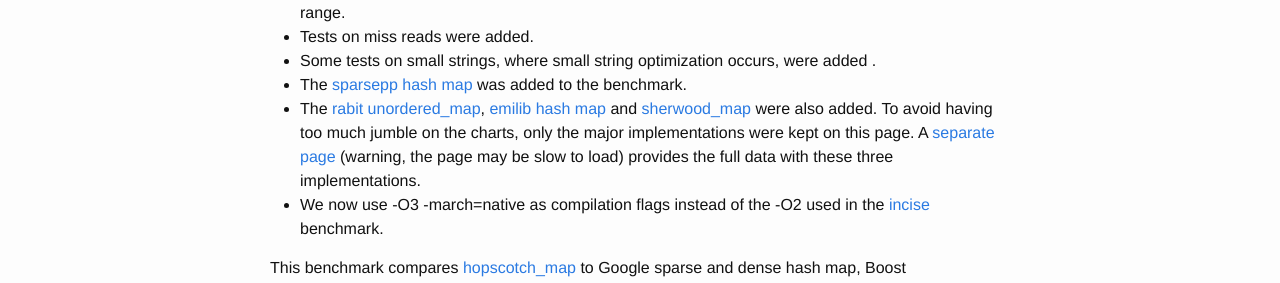
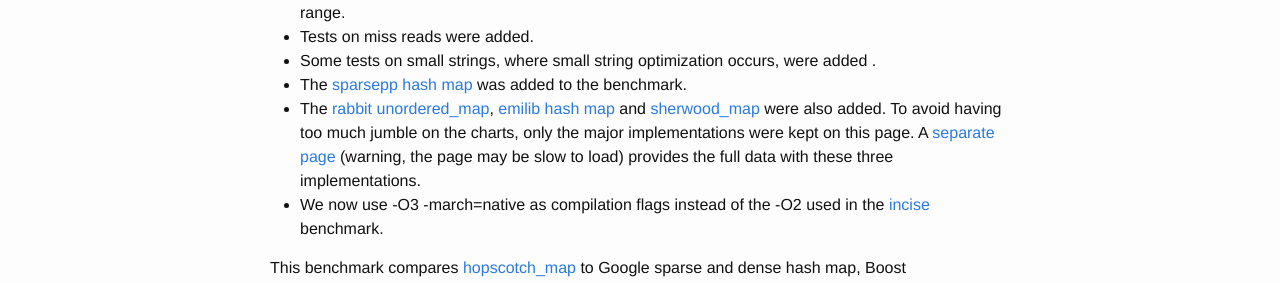
Before and after one commit to Tessil/tessil.github.io, a Jekyll site: the page built from _posts/2016-08-29-benchmark-hopscotch-map.md, in a window 1280 px wide and 900 px high. Shown: the part 310-593 px from the top of the window. Built offline with Jekyll 4.4.1, drawn with Linux system fonts in a browser that asks for light colours; comment, search, counter and statistics services are not loaded.

Commit message:
Fix typo.

```diff
--- a/_posts/2016-08-29-benchmark-hopscotch-map.md
+++ b/_posts/2016-08-29-benchmark-hopscotch-map.md
@@ -191,7 +191,7 @@ comments: true
 * Tests on miss reads were added.
 * Some tests on small strings, where small string optimization occurs, were added .
 * The [sparsepp hash map](https://github.com/greg7mdp/sparsepp) was added to the benchmark.
-* The [rabit unordered_map](https://github.com/tjizep/rabbit), [emilib hash map](https://github.com/emilk/emilib) and [sherwood_map](https://github.com/skarupke/sherwood_map) were also added. To avoid having too much jumble on the charts, only the major implementations were kept on this page.  A [separate page]({{ site.url }}/other/hash_table_benchmark.html) (warning, the page may be slow to load) provides the full data with these three implementations.
+* The [rabbit unordered_map](https://github.com/tjizep/rabbit), [emilib hash map](https://github.com/emilk/emilib) and [sherwood_map](https://github.com/skarupke/sherwood_map) were also added. To avoid having too much jumble on the charts, only the major implementations were kept on this page.  A [separate page]({{ site.url }}/other/hash_table_benchmark.html) (warning, the page may be slow to load) provides the full data with these three implementations.
 * We now use -O3 -march=native as compilation flags instead of the -O2 used in the [incise](http://incise.org/hash-table-benchmarks.html) benchmark.
 
 
```
